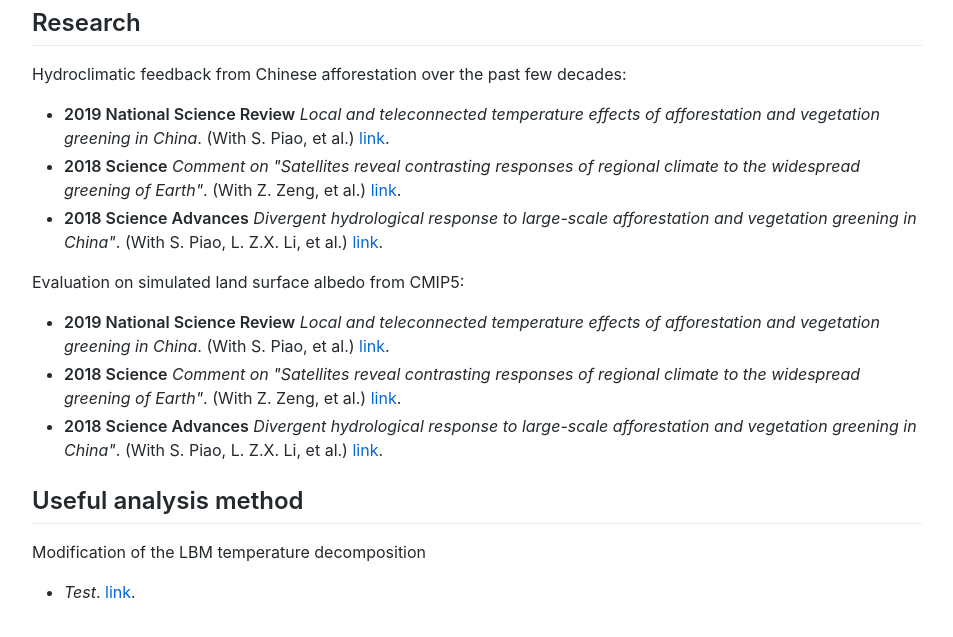
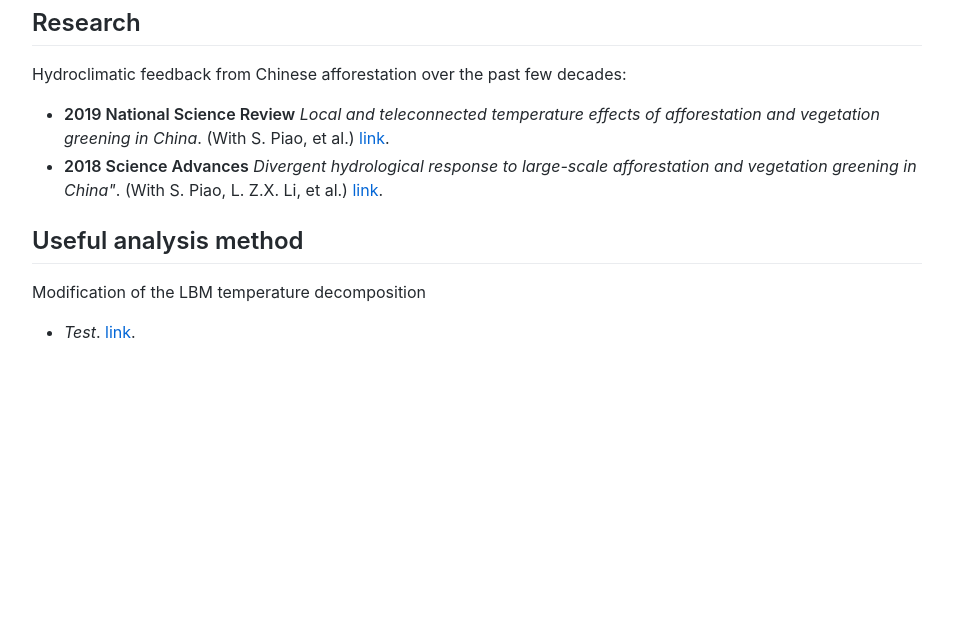
Before and after one commit to YueLi92/YueLi.com, a plain HTML site: page index.html in a window 1280 px wide. Shown: the part 825-1462 px from the top of the page, without its empty margins (163-1116 px from the left). After the commit the page ends 1214 px from the top, so only its background shows below. Drawn offline with Linux system fonts and the light colour scheme.

Commit message:
Update index.html

```diff
--- a/index.html
+++ b/index.html
@@ -27,13 +27,6 @@
       <p>Hydroclimatic feedback from Chinese afforestation over the past few decades:</p>
       <ul>
         <li><strong>2019 National Science Review</strong> <em>Local and teleconnected temperature effects of afforestation and vegetation greening in China</em>. (With S. Piao, et al.) <a href="https://academic.oup.com/nsr/advance-article/doi/10.1093/nsr/nwz132/5567451?searchresult=1">link</a>.</li>
-        <li><strong>2018 Science</strong> <em>Comment on "Satellites reveal contrasting responses of regional climate to the widespread greening of Earth"</em>. (With Z. Zeng, et al.) <a href="https://science.sciencemag.org/content/360/6394/eaap7950">link</a>.</li>
-       <li><strong>2018 Science Advances</strong> <em>Divergent hydrological response to large-scale afforestation and vegetation greening in China"</em>. (With S. Piao, L. Z.X. Li, et al.) <a href="https://advances.sciencemag.org/content/4/5/eaar4182">link</a>.</li>
-      </ul>
-      <p>Evaluation on simulated land surface albedo from CMIP5:</p>
-      <ul>
-        <li><strong>2019 National Science Review</strong> <em>Local and teleconnected temperature effects of afforestation and vegetation greening in China</em>. (With S. Piao, et al.) <a href="https://academic.oup.com/nsr/advance-article/doi/10.1093/nsr/nwz132/5567451?searchresult=1">link</a>.</li>
-        <li><strong>2018 Science</strong> <em>Comment on "Satellites reveal contrasting responses of regional climate to the widespread greening of Earth"</em>. (With Z. Zeng, et al.) <a href="https://science.sciencemag.org/content/360/6394/eaap7950">link</a>.</li>
        <li><strong>2018 Science Advances</strong> <em>Divergent hydrological response to large-scale afforestation and vegetation greening in China"</em>. (With S. Piao, L. Z.X. Li, et al.) <a href="https://advances.sciencemag.org/content/4/5/eaar4182">link</a>.</li>
       </ul>
       <h2>Useful analysis method</h2>
```
